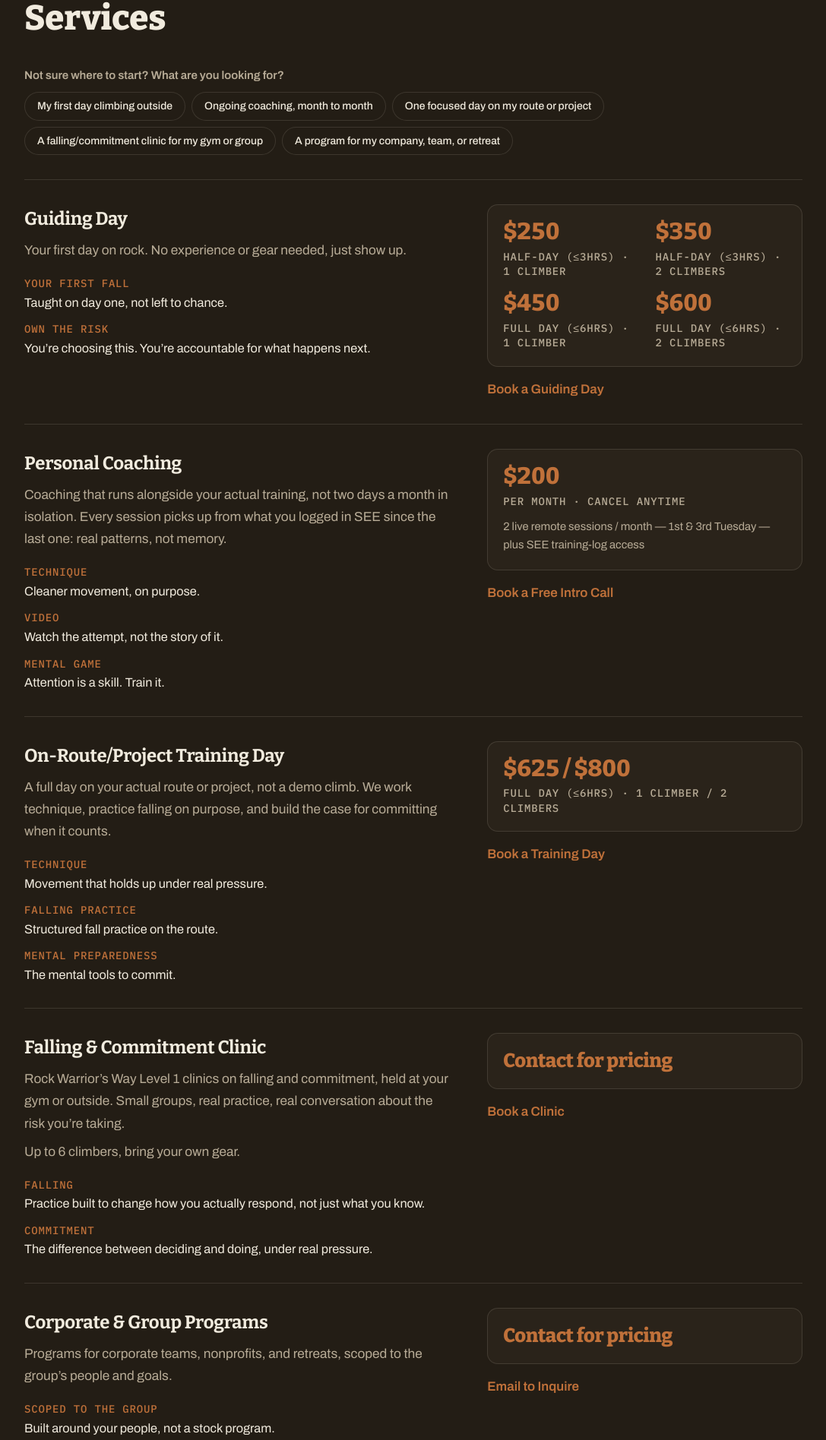
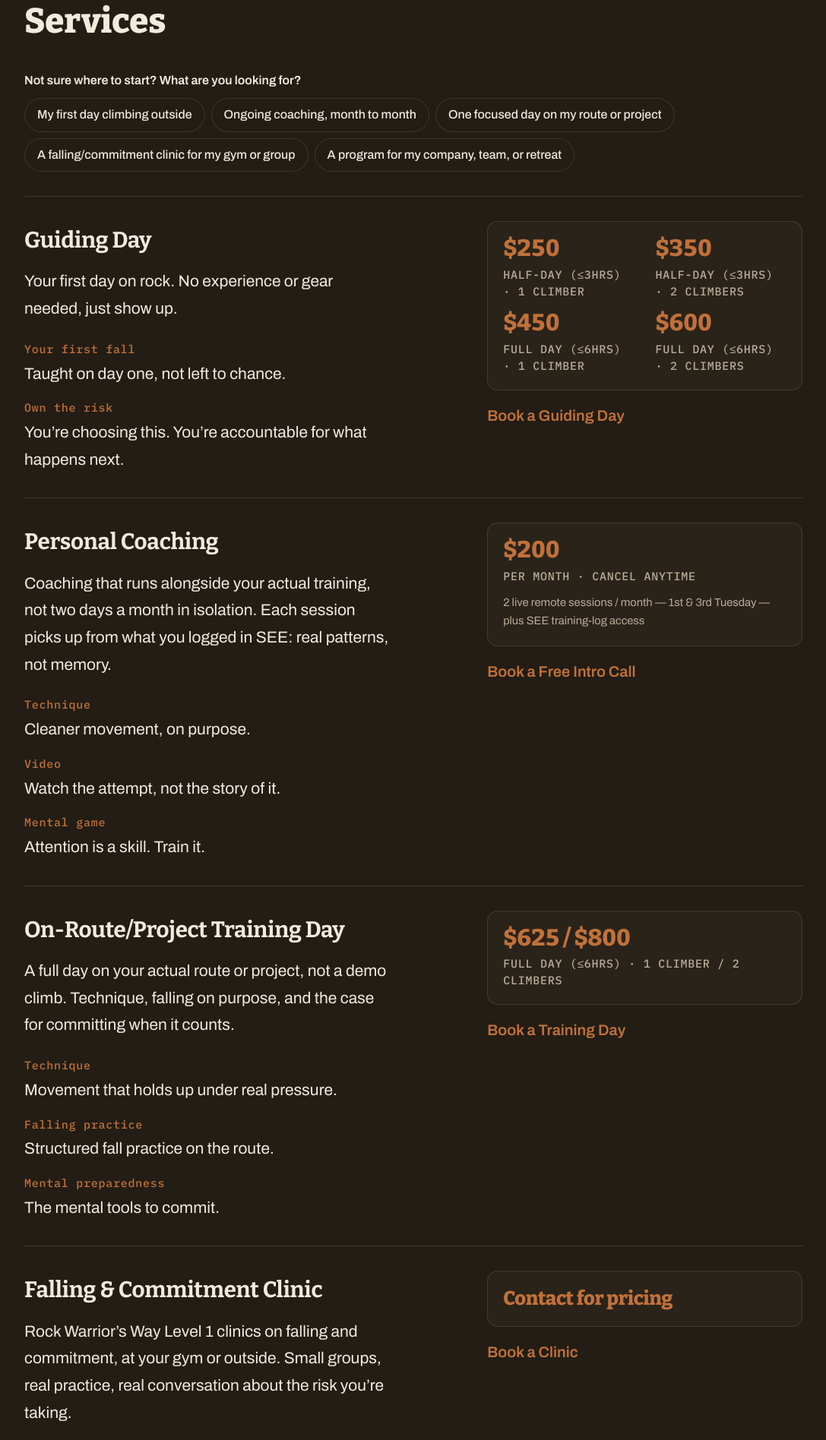
Before and after one commit to straydog-labs/prusik-site, a Next.js app: page / in a window 1280 px wide. Shown: the part 231-2127 px from the top of the page at 76% size, without its empty margins (96-1183 px from the left). Built offline with nearby package versions, Linux system fonts and the light colour scheme.

Commit message:
Raise reading size and trim a few service sentences
Quiet-large type: 20–21px ink body, 40ch measure, sentence-case
mono labels, larger finder chips. Light copy trims only. About
lead is split; no new claims.

Co-authored-by: straydog-labs <straydog-labs@users.noreply.github.com>

```diff
--- a/app/globals.css
+++ b/app/globals.css
@@ -10,8 +10,8 @@ body {
   background: theme("colors.chalk");
   color: theme("colors.ink");
   font-family: theme("fontFamily.body");
-  font-size: 17px;
-  line-height: 1.6;
+  font-size: 20px;
+  line-height: 1.7;
   -webkit-font-smoothing: antialiased;
 }
 
--- a/components/About.tsx
+++ b/components/About.tsx
@@ -19,11 +19,11 @@ export default function About() {
           </p>
         </div>
         {ABOUT.paragraphs.map((paragraph) => (
-          <p key={paragraph} className="mb-4 max-w-2xl text-copy text-ink last:mb-0">
+          <p key={paragraph} className="mb-5 max-w-[40ch] text-copy text-ink last:mb-0">
             {paragraph}
           </p>
         ))}
-        <p className="mt-5 text-base text-muted">{ABOUT.location}</p>
+        <p className="mt-6 text-copy text-muted">{ABOUT.location}</p>
 
         <div className="mt-10">
           <h3 className="mb-4 font-mono text-eyebrow font-medium uppercase text-mark">
@@ -42,7 +42,7 @@ export default function About() {
         </div>
 
         <div className="mt-10 max-w-2xl rounded-panel border border-line bg-surface p-7">
-          <p className="mb-4 text-[0.98rem] leading-relaxed text-muted">
+          <p className="mb-4 max-w-[40ch] text-copy text-muted">
             {ABOUT.book.text}
           </p>
           <motion.a
--- a/components/ServiceFinder.tsx
+++ b/components/ServiceFinder.tsx
@@ -11,7 +11,7 @@ type Props = {
 export default function ServiceFinder({ activeId, note, onSelect }: Props) {
   return (
     <div className="mb-8" role="group" aria-label="Find your service">
-      <p className="mb-3 text-[15px] font-semibold leading-snug text-muted">
+      <p className="mb-3 text-chip font-semibold text-ink">
         {FINDER.prompt}
       </p>
       <div className="flex flex-wrap gap-2">
@@ -22,7 +22,7 @@ export default function ServiceFinder({ activeId, note, onSelect }: Props) {
               key={option.id}
               type="button"
               onClick={() => onSelect(option.id)}
-              className={`rounded-full border px-4 py-2 text-left text-[14px] font-medium leading-snug transition-colors duration-150 motion-reduce:transition-none ${
+              className={`rounded-full border px-4 py-2.5 text-left text-chip font-medium transition-colors duration-150 motion-reduce:transition-none ${
                 selected
                   ? "border-sandstone bg-surface-2 text-sandstone"
                   : "border-line bg-surface text-ink hover:border-sandstone hover:text-sandstone"
@@ -34,7 +34,7 @@ export default function ServiceFinder({ activeId, note, onSelect }: Props) {
         })}
       </div>
       {note ? (
-        <p className="mt-3 text-[14px] italic leading-snug text-muted">{note}</p>
+        <p className="mt-3 max-w-[42ch] text-chip italic text-muted">{note}</p>
       ) : null}
     </div>
   );
--- a/components/ServiceRow.tsx
+++ b/components/ServiceRow.tsx
@@ -23,18 +23,18 @@ export default function ServiceRow({ service, highlighted, register }: Props) {
       }`}
     >
       <div>
-        <h3 className="font-display text-[1.5rem] font-bold tracking-[-0.01em] text-ink">
+        <h3 className="font-display text-[1.85rem] font-bold tracking-[-0.01em] text-ink">
           {service.title}
         </h3>
         {service.paragraphs.map((paragraph) => (
-          <p key={paragraph} className="mt-2 max-w-xl text-copy text-muted">
+          <p key={paragraph} className="mt-3 max-w-[40ch] text-copy text-ink">
             {paragraph}
           </p>
         ))}
-        <ul className="mt-5 flex list-none flex-col gap-3.5 p-0">
+        <ul className="mt-6 flex list-none flex-col gap-4 p-0">
           {service.points.map((point) => (
-            <li key={point.label} className="text-[1.02rem] leading-snug text-ink">
-              <span className="mb-1 block font-mono text-eyebrow font-medium uppercase text-mark">
+            <li key={point.label} className="max-w-[40ch] text-copy text-ink">
+              <span className="mb-1 block font-mono text-eyebrow font-medium text-mark">
                 {point.label}
               </span>
               {point.text}
--- a/lib/content.ts
+++ b/lib/content.ts
@@ -70,9 +70,9 @@ export const SERVICES: Service[] = [
       "Your first day on rock. No experience or gear needed, just show up.",
     ],
     points: [
-      { label: "Your First Fall", text: "Taught on day one, not left to chance." },
+      { label: "Your first fall", text: "Taught on day one, not left to chance." },
       {
-        label: "Own the Risk",
+        label: "Own the risk",
         text: "You’re choosing this. You’re accountable for what happens next.",
       },
     ],
@@ -94,7 +94,7 @@ export const SERVICES: Service[] = [
     id: "personal-coaching",
     title: "Personal Coaching",
     paragraphs: [
-      "Coaching that runs alongside your actual training, not two days a month in isolation. Every session picks up from what you logged in SEE since the last one: real patterns, not memory.",
+      "Coaching that runs alongside your actual training, not two days a month in isolation. Each session picks up from what you logged in SEE: real patterns, not memory.",
     ],
     points: [
       { label: "Technique", text: "Cleaner movement, on purpose." },
@@ -116,15 +116,15 @@ export const SERVICES: Service[] = [
     id: "training-day",
     title: "On-Route/Project Training Day",
     paragraphs: [
-      "A full day on your actual route or project, not a demo climb. We work technique, practice falling on purpose, and build the case for committing when it counts.",
+      "A full day on your actual route or project, not a demo climb. Technique, falling on purpose, and the case for committing when it counts.",
     ],
     points: [
       { label: "Technique", text: "Movement that holds up under real pressure." },
       {
-        label: "Falling Practice",
+        label: "Falling practice",
         text: "Structured fall practice on the route.",
       },
-      { label: "Mental Preparedness", text: "The mental tools to commit." },
+      { label: "Mental preparedness", text: "The mental tools to commit." },
     ],
     pricing: {
       kind: "single",
@@ -140,7 +140,7 @@ export const SERVICES: Service[] = [
     id: "falling-clinic",
     title: "Falling & Commitment Clinic",
     paragraphs: [
-      "Rock Warrior’s Way Level 1 clinics on falling and commitment, held at your gym or outside. Small groups, real practice, real conversation about the risk you’re taking.",
+      "Rock Warrior’s Way Level 1 clinics on falling and commitment, at your gym or outside. Small groups, real practice, real conversation about the risk you’re taking.",
       "Up to 6 climbers, bring your own gear.",
     ],
     points: [
@@ -167,11 +167,11 @@ export const SERVICES: Service[] = [
     ],
     points: [
       {
-        label: "Scoped to the Group",
+        label: "Scoped to the group",
         text: "Built around your people, not a stock program.",
       },
       {
-        label: "One Point of Contact",
+        label: "One point of contact",
         text: "You talk to me, not a sales team.",
       },
     ],
@@ -187,7 +187,8 @@ export const ABOUT = {
   name: "John Campbell",
   role: "Founder, Guiding & Coaching",
   paragraphs: [
-    "Climbing has taught me how to work with my stress, my fears, my ego, at the crags and in every other part of my life. Finding that edge, where I can know when to push myself and when to let myself back off, has empowered me to fall in love with the process as I work towards my goals. I want to share that with as many people as I can.",
+    "Climbing has taught me how to work with my stress, my fears, my ego, at the crags and in every other part of my life.",
+    "Finding that edge, where I can know when to push myself and when to let myself back off, has empowered me to fall in love with the process as I work towards my goals. I want to share that with as many people as I can.",
     "I started out as a performance coach for athletes, then climbing pulled me in and I started coaching climbers instead. What I found was the same thing I want for you: real empowerment under stress.",
     "Now I bring it all together, exercise science, the mental game, and technique training, to help you find your edge and work with it, not against it.",
   ],
--- a/tailwind.config.ts
+++ b/tailwind.config.ts
@@ -20,9 +20,10 @@ const config: Config = {
         mono: ["var(--font-plex)", "IBM Plex Mono", "SF Mono", "Menlo", "monospace"],
       },
       fontSize: {
-        body: ["17px", { lineHeight: "1.6" }],
-        copy: ["1.08rem", { lineHeight: "1.68" }],
-        eyebrow: ["0.875rem", { lineHeight: "1.4", letterSpacing: "0.06em" }],
+        body: ["20px", { lineHeight: "1.7" }],
+        copy: ["21px", { lineHeight: "1.7" }],
+        eyebrow: ["0.9375rem", { lineHeight: "1.45", letterSpacing: "0.05em" }],
+        chip: ["16px", { lineHeight: "1.4" }],
       },
       borderRadius: {
         panel: "14px",
```
